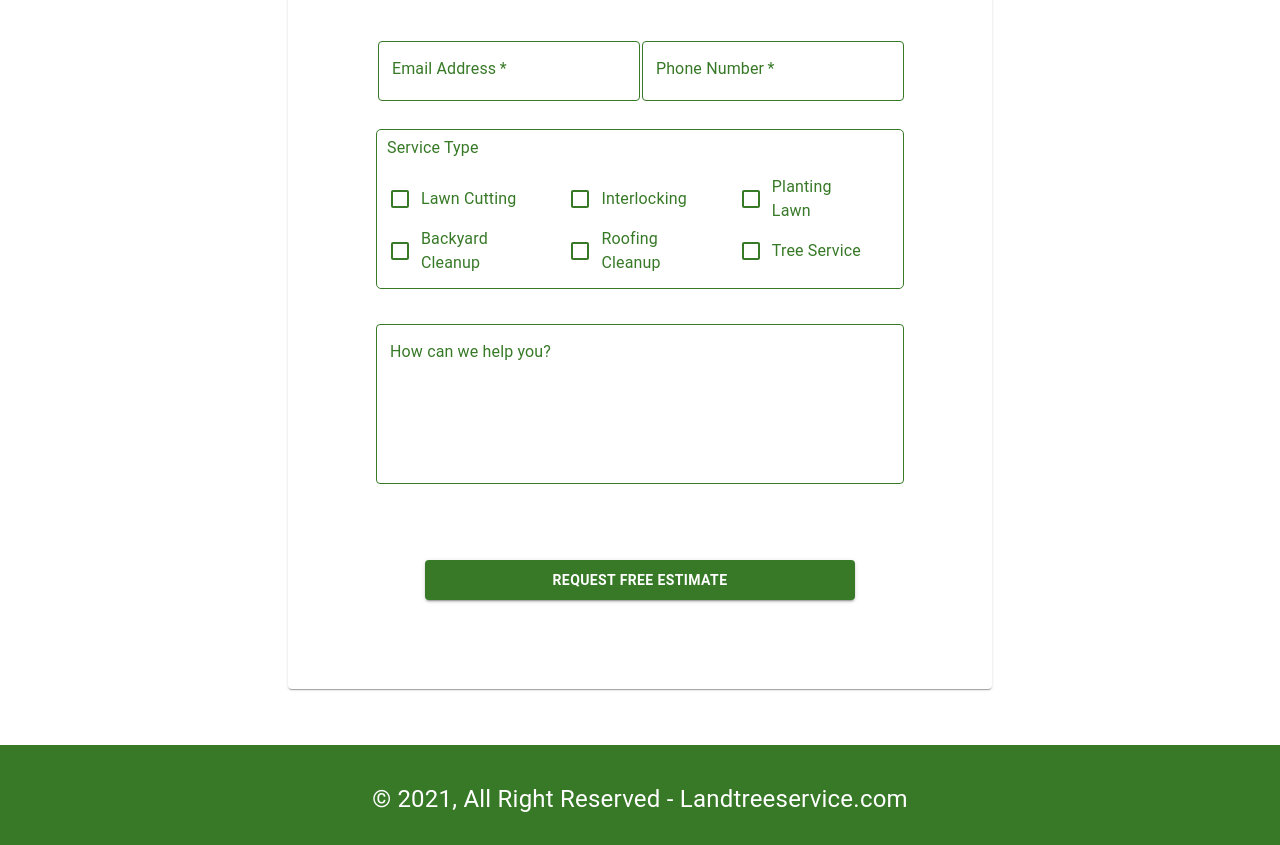
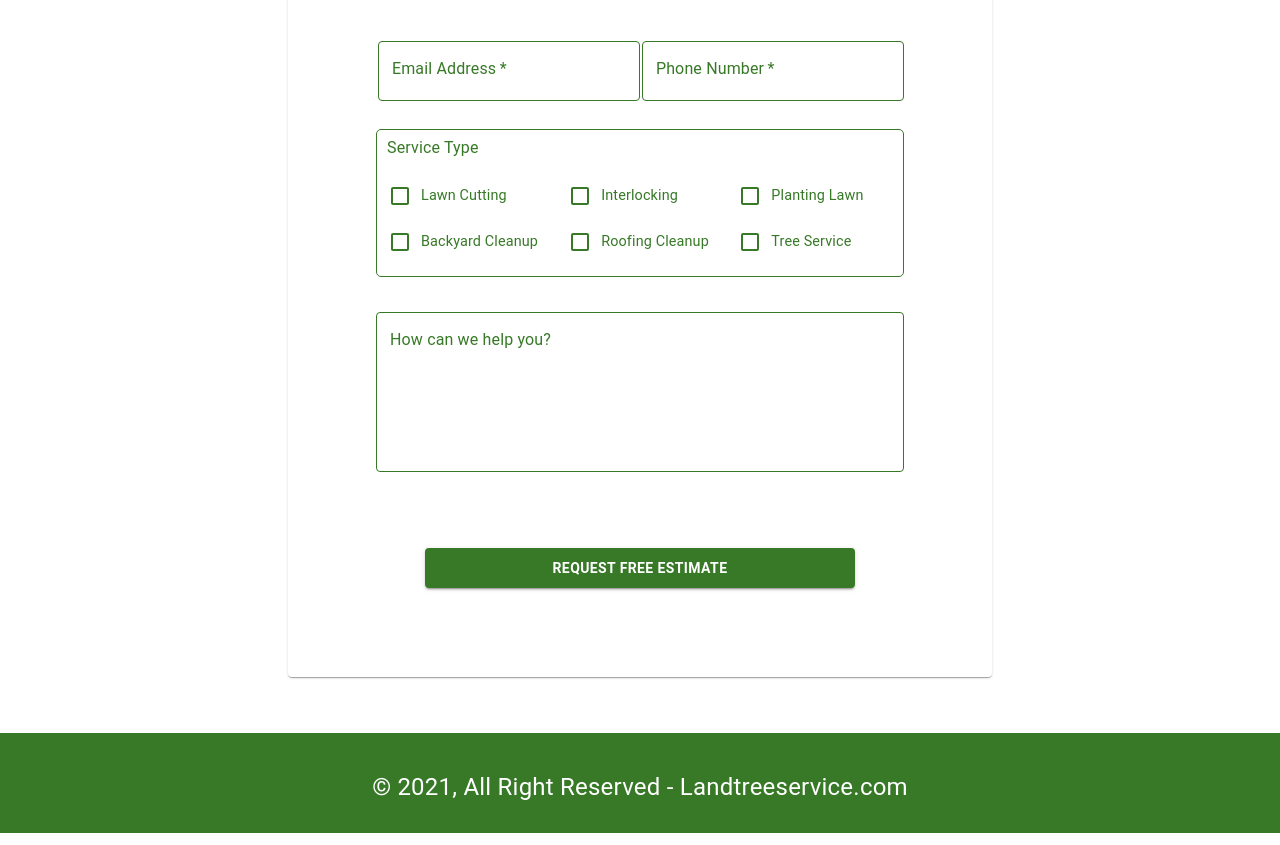
Before and after one commit to developer-martinhwang/landtreeservice, a Next.js app: page / in a window 1280 px wide. Shown: the part 1786-2631 px from the top of the page. Built offline with nearby package versions, Linux system fonts and the light colour scheme.

Commit message:
update quote

```diff
--- a/components/Quote.js
+++ b/components/Quote.js
@@ -116,12 +116,9 @@ const useStyles = makeStyles({
     minHeight: "10em"
   },
   service: {
+    '& span': {
       color: "#377927",
-    border: "1px solid #377927",
-    borderRadius:"5px",
-    padding: "10px",
-    '& span': {
-      color: "#377927"
+      fontSize: "0.9rem"
     },
     '& legend': {
       color: "#377927",
@@ -148,9 +145,6 @@ const useStyles = makeStyles({
       padding:"0",
     },
     service: {
-      color: "#377927",
-      border: "1px solid #377927",
-      borderRadius:"5px",
       '& span': {
         fontSize: "0.7em",
       },
@@ -224,6 +218,11 @@ function Quote() {
                     </p>
                   </div>
                   <p className={classes.service}>
+                    <Box  color="#377927"
+                          border = "1px solid #377927"
+                          borderRadius ="5px"
+                          padding = "10px"
+                    >
                       <FormLabel component="legend">Service Type</FormLabel>
                       <FormGroup>
                         <table>
@@ -263,6 +262,7 @@ function Quote() {
                           </tr>
                         </table>
                       </FormGroup>
+                    </Box>
                   </p>
                   <p>
                     <MyTextField
```
Lines whose indentation alone changed are shown as unchanged.
